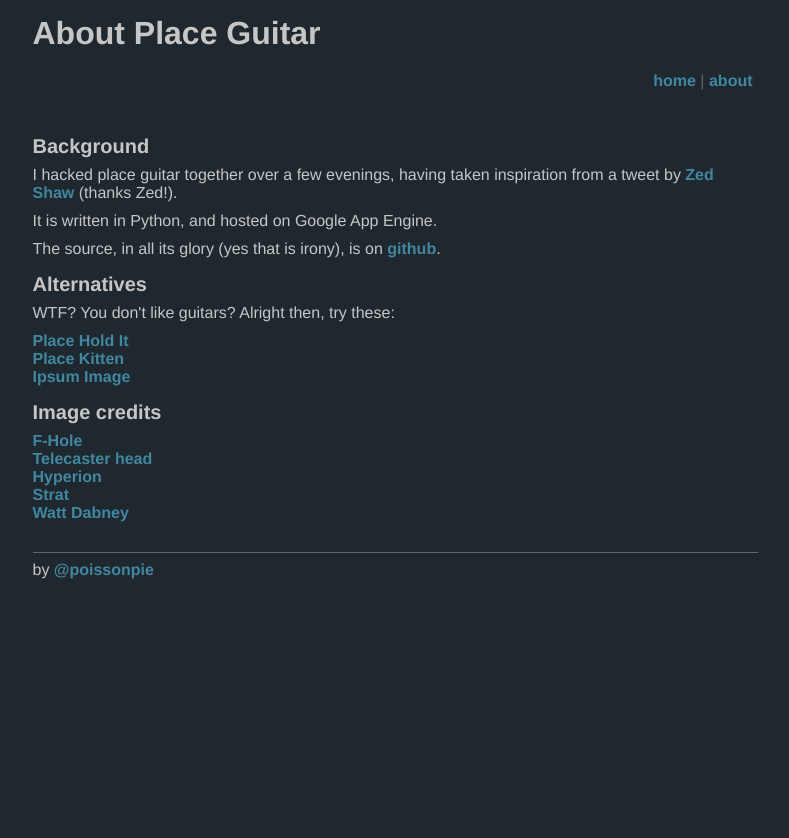
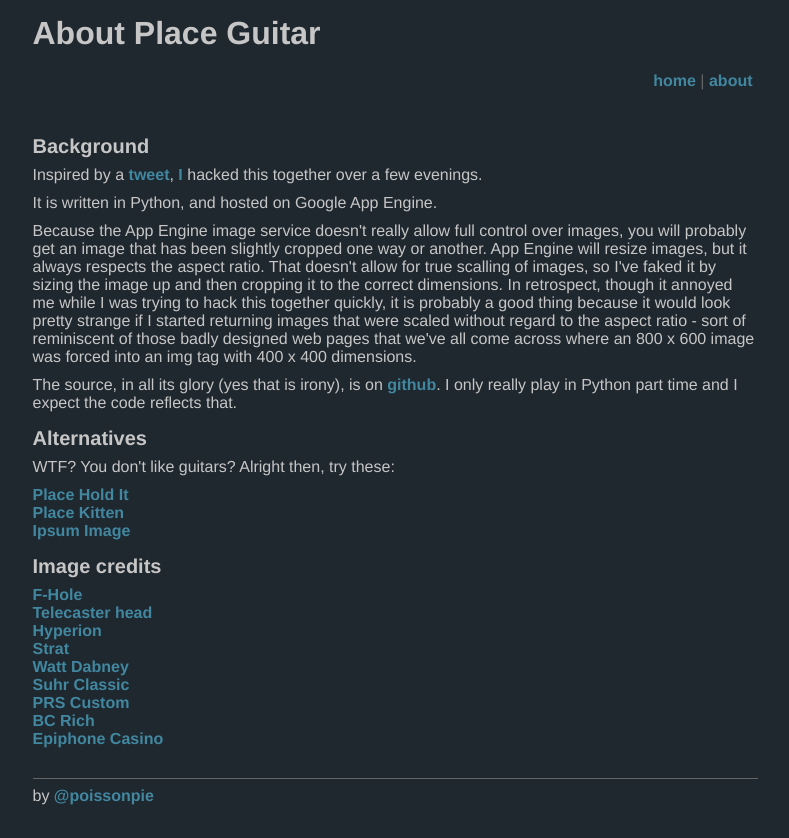
Before and after one commit to bevanloon/Place-Guitar, a Python web app: template templates/about.html in a window 1280 px wide. Shown: the whole page, without its empty margins (245-1034 px from the left). Before the commit the page ends 579 px from the top, so only its background shows below. Run offline with Jinja, Linux system fonts and the light colour scheme; the template is opened without the code that fills it, so the values that code supplies are empty.

Commit message:
changed about page, added header to add-guitar page

```diff
--- a/templates/about.html
+++ b/templates/about.html
@@ -7,9 +7,10 @@
 {% block content %}
   <div>
     <h2>Background</h2>
-    <p>I hacked place guitar together over a few evenings, having taken inspiration from a tweet by <a href="http://twitter.com/#!/zedshaw/status/88126558686019584">Zed Shaw</a> (thanks Zed!).</p>
+    <p>Inspired by a  <a href="http://twitter.com/#!/zedshaw/status/88126558686019584">tweet</a>, <a href="http://twitter.com/poissonpie">I</a> hacked this together over a few evenings.</p>
     <p>It is written in Python, and hosted on Google App Engine.</p>
-    <p>The source, in all its glory (yes that is irony), is on <a href="https://github.com/poissonpie/Place-Guitar">github</a>.</p>
+    <p>Because the App Engine image service doesn't really allow full control over images, you will probably get an image that has been slightly cropped one way or another. App Engine will resize images, but it always respects the aspect ratio. That doesn't allow for true scalling of images, so I've faked it by sizing the image up and then cropping it to the correct dimensions. In retrospect, though it annoyed me while I was trying to hack this together quickly, it is probably a good thing because it would look pretty strange if I started returning images that were scaled without regard to the aspect ratio - sort of reminiscent of those badly designed web pages that we've all come across where an 800 x 600 image was forced into an img tag with 400 x 400 dimensions.<p>
+    <p>The source, in all its glory (yes that is irony), is on <a href="https://github.com/poissonpie/Place-Guitar">github</a>. I only really play in Python part time and I expect the code reflects that.</p>
   </div>
   <div>
     <h2>Alternatives</h2>
@@ -28,6 +29,10 @@
       <li><a href="http://commons.wikimedia.org/wiki/File:BACCHUS.jpg">Hyperion</a></li>
       <li><a href="http://commons.wikimedia.org/wiki/File:Fender_strat.jpg">Strat</a></li>
       <li><a href="http://www.flickr.com/photos/watt_dabney/">Watt Dabney</a></li>
+      <li><a title='By Nettrom' href='http://commons.wikimedia.org/wiki/File:Suhr_Classic_T_Tobacco_Burst.jpg'>Suhr Classic</a></li>
+      <li><a title='J.Peters' href='http://commons.wikimedia.org/wiki/File:Prscustom22.jpg'>PRS Custom</a></li>
+      <li><a title='By Toni makina' href='http://commons.wikimedia.org/wiki/File:Bc_rich.jpg'>BC Rich</a></li>
+      <li><a title='By User:Maxo' href='http://commons.wikimedia.org/wiki/File:Epiphone_Casino_VT.jpg'>Epiphone Casino</a></li>
     </ul>
   </div>
 {% endblock %}
--- a/templates/addguitar.html
+++ b/templates/addguitar.html
@@ -2,7 +2,7 @@
 
 {% block title %} | Add Guitar{% endblock %}
 
-{% block contenth1 %}Add Guitar{% endblock %}
+{% block header %}<h1>Add Guitar</h1>{% endblock %}
 
 {% block content %}
 <form action="/add-guitar" method="post" enctype="multipart/form-data" >
```
